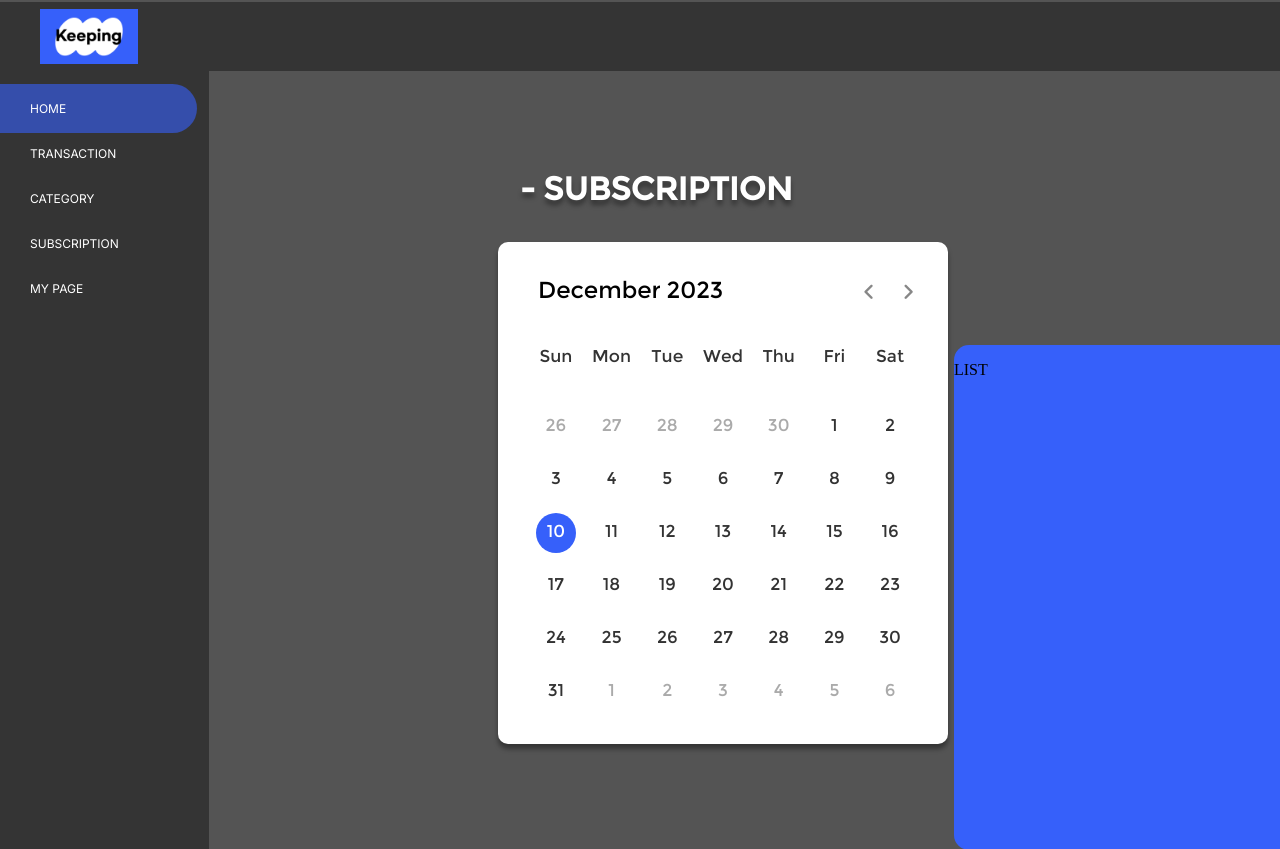
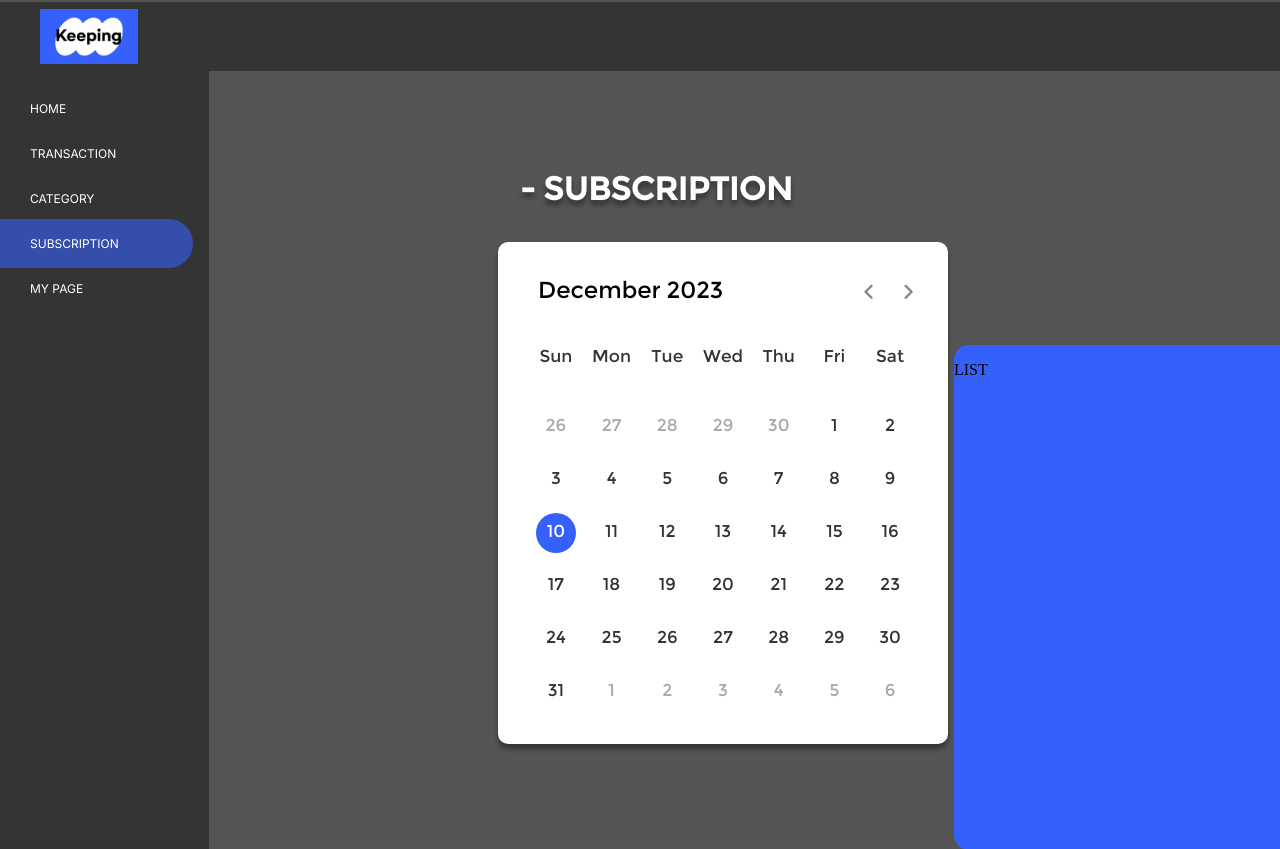
Before and after one commit to DBNet-Keeping/Keeping, a PHP site: page /subscription.php in a window 1280 px wide; the page is wider, and only the part inside the window is pictured. Shown: the top 849 px of that part. Run offline with PHP 8.4, Linux system fonts and the light colour scheme.

Commit message:
Correcting Navbar Errors

```diff
--- a/assets/calendar.css
+++ b/assets/calendar.css
@@ -14,6 +14,7 @@ body {
 #calender_id {
   position: absolute;
   margin-top: -2350px;
+  z-index: -5;
 }
 
 .body-class {
--- a/assets/navbar.css
+++ b/assets/navbar.css
@@ -1,6 +1,7 @@
 .bar-ul {
   list-style-type: none;
   margin: 0px;
+  z-index: 100;
 }
 
 .side,
--- a/assets/navbar.js
+++ b/assets/navbar.js
@@ -1,11 +1,12 @@
 $(document).ready(function () {
-  // 네비게이션 바 버튼에 클릭 이벤트 리스너 추가
-  $("#home").addClass("active");
-  $(".side").click(function () {
-    // 클릭된 버튼의 부모(<li>)에 'active' 클래스 추가
-    $(this).addClass("active");
+  let last_s = document.URL.lastIndexOf("/");
+  let last_o = document.URL.lastIndexOf(".");
+  let file_name = document.URL.substring(last_s + 1, last_o);
 
-    // 클릭된 버튼의 형제(<li>)들에서 'active' 클래스 제거
-    $(this).parent().siblings().find(".side").removeClass("active");
-  });
+  $("#" + file_name).addClass("active");
+  $("#" + file_name)
+    .parent()
+    .siblings()
+    .find(".side")
+    .removeClass("active");
 });
--- a/assets/subscription.css
+++ b/assets/subscription.css
@@ -52,7 +52,7 @@
 }
 
 #backimg {
-  z-index: -1;
+  z-index: -10;
   position: absolute;
   margin-top: -455px;
   margin-left: 490px;
--- a/navbar.php
+++ b/navbar.php
@@ -15,10 +15,10 @@
   </div>
   <div class="sidebar">
     <ul class="bar-ul">
-      <li class="home_li"><a class="side" href="#" id="home">HOME</a></li>
+      <li class="home_li"><a class="side" href="home.php" id="home">HOME</a></li>
       <li class="home_li"><a class="side" href="#" id="transaction">TRANSACTION</a></li>
       <li class="home_li"><a class="side" href="#" id="category">CATEGORY</a></li>
-      <li class="home_li"><a class="side" href="#" id="subscription">SUBSCRIPTION</a></li>
+      <li class="home_li"><a class="side" href="subscription.php" id="subscription">SUBSCRIPTION</a></li>
       <li class="home_li"><a class="side" href="mypage.php" id="mypage">MY PAGE</a></li>
     </ul>
   </div>
```
